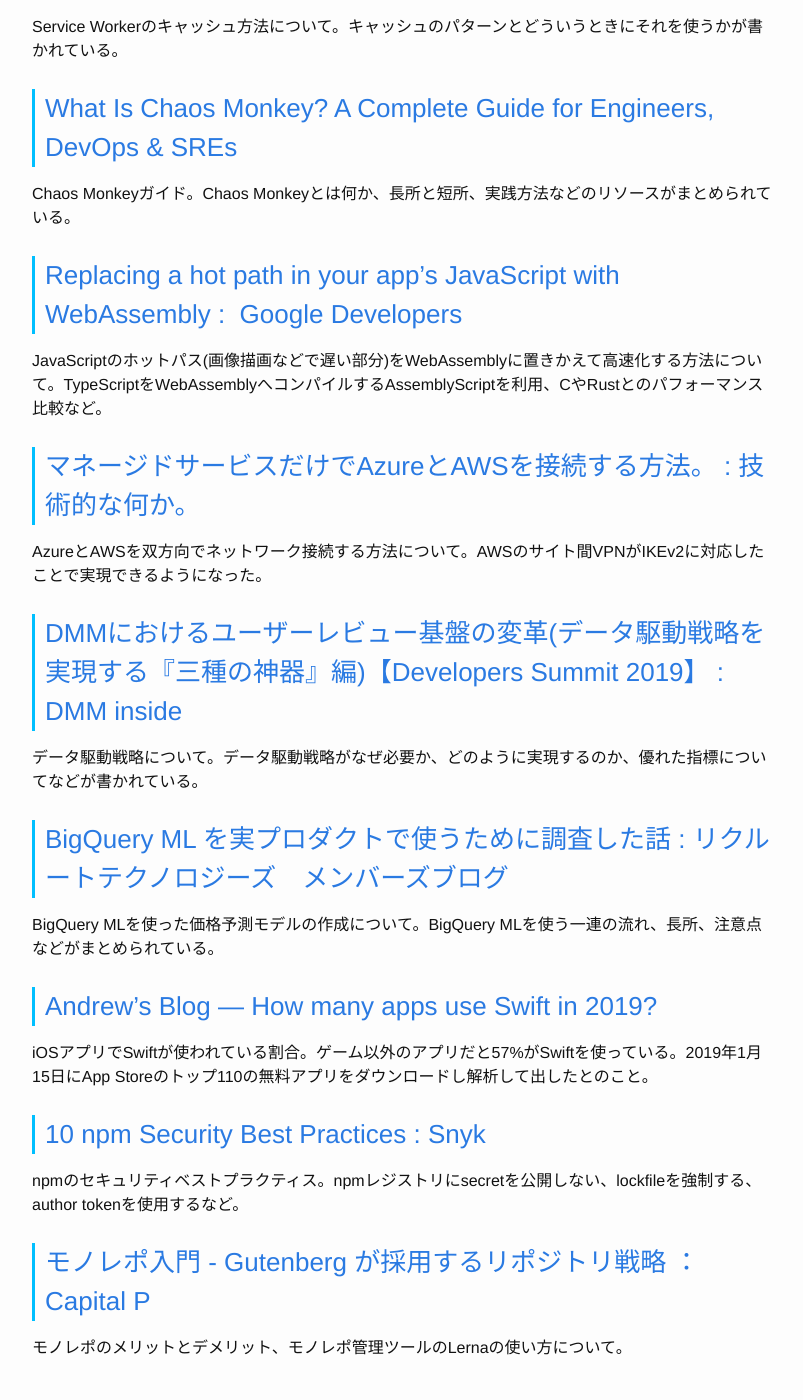
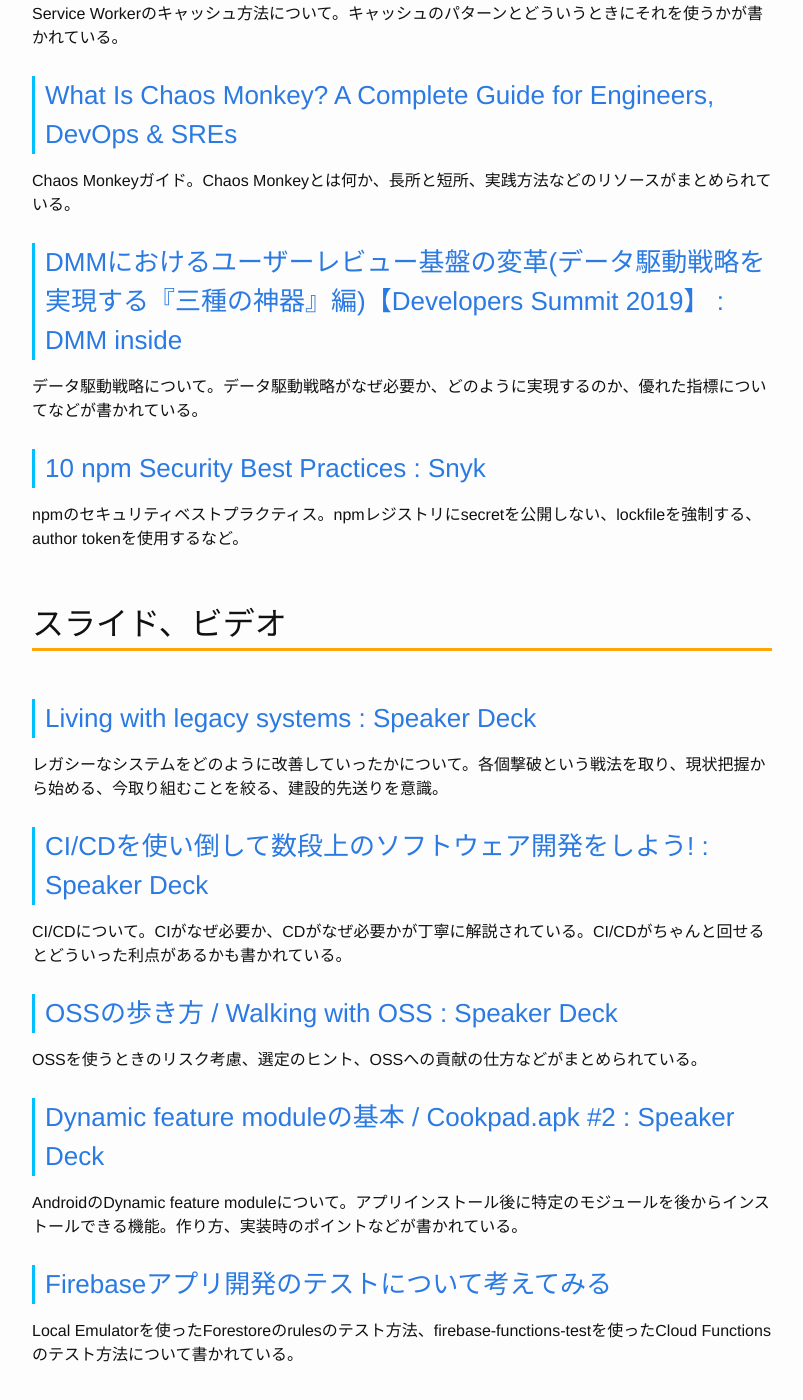
Before and after one commit to Gather-Tech/Gather-Tech.github.io, a Jekyll site: the page built from _posts/2019/2019-02-25-Gather139.md, in a window 1280 px wide and 1400 px high, scrolled down 2178 px. Shown: the whole window, without its empty margins (238-1041 px from the left). Built offline with Jekyll 4.4.1, drawn with Linux system fonts in a browser that asks for light colours; comment, search, counter and statistics services are not loaded; some of the changed text lies outside the part shown.

Commit message:
Reduced articles

```diff
--- a/_posts/2019/2019-02-25-Gather139.md
+++ b/_posts/2019/2019-02-25-Gather139.md
@@ -34,7 +34,7 @@
 
 - [早くも「.dev」ドメイン採用のWebサイトが続々登場。Web.devやOpenSource.dev、GitHub.dev、Slack.devなど : Publickey](https://www.publickey1.jp/blog/19/devwebwebdevopensourcedevgithubdevslackdev.html)
 - [Node.js Selected by Google for .dev Top Level Domain Early Access](https://medium.com/@nodejs/node-js-selected-by-google-for-dev-top-level-domain-early-access-6b0c5f9205f8)
--
+
 ### [モニタリングとアナリティクスのDatadogがAIによるWebアプリケーションテストのMadumbo を買収 : TechCrunch Japan](https://jp.techcrunch.com/2019/02/13/2019-02-12-datadog-acquires-app-testing-company-madumbo/)
 
 DatadogがWebアプリの自動テストツールを提供しているMadumboの買収を発表。
@@ -57,33 +57,13 @@
 
 Chaos Monkeyガイド。Chaos Monkeyとは何か、長所と短所、実践方法などのリソースがまとめられている。
 
-### [Replacing a hot path in your app's JavaScript with WebAssembly :  Google Developers](https://developers.google.com/web/updates/2019/02/hotpath-with-wasm)
-
-JavaScriptのホットパス(画像描画などで遅い部分)をWebAssemblyに置きかえて高速化する方法について。TypeScriptをWebAssemblyへコンパイルするAssemblyScriptを利用、CやRustとのパフォーマンス比較など。
-
-### [マネージドサービスだけでAzureとAWSを接続する方法。 : 技術的な何か。](http://level69.net/archives/26362)
-
-AzureとAWSを双方向でネットワーク接続する方法について。AWSのサイト間VPNがIKEv2に対応したことで実現できるようになった。
-
 ### [DMMにおけるユーザーレビュー基盤の変革(データ駆動戦略を実現する『三種の神器』編)【Developers Summit 2019】 : DMM inside](https://inside.dmm.com/entry/2019/02/19/devsumi-datadriven)
 
 データ駆動戦略について。データ駆動戦略がなぜ必要か、どのように実現するのか、優れた指標についてなどが書かれている。
 
-### [BigQuery ML を実プロダクトで使うために調査した話 : リクルートテクノロジーズ　メンバーズブログ](https://recruit-tech.co.jp/blog/2019/02/20/bigquery_ml_research2018/)
-
-BigQuery MLを使った価格予測モデルの作成について。BigQuery MLを使う一連の流れ、長所、注意点などがまとめられている。
-
-### [Andrew's Blog — How many apps use Swift in 2019?](https://blog.andrewmadsen.com/post/182862756395/how-many-apps-use-swift-in-2019)
-
-iOSアプリでSwiftが使われている割合。ゲーム以外のアプリだと57%がSwiftを使っている。2019年1月15日にApp Storeのトップ110の無料アプリをダウンロードし解析して出したとのこと。
-
 ### [10 npm Security Best Practices : Snyk](https://snyk.io/blog/ten-npm-security-best-practices/)
 
 npmのセキュリティベストプラクティス。npmレジストリにsecretを公開しない、lockfileを強制する、author tokenを使用するなど。
-
-### [モノレポ入門 - Gutenberg が採用するリポジトリ戦略 ： Capital P](https://capitalp.jp/2019/02/19/%E3%83%A2%E3%83%8E%E3%83%AC%E3%83%9D%E5%85%A5%E9%96%80-gutenberg-%E3%81%8C%E6%8E%A1%E7%94%A8%E3%81%99%E3%82%8B%E3%83%AA%E3%83%9D%E3%82%B8%E3%83%88%E3%83%AA%E6%88%A6%E7%95%A5/)
-
-モノレポのメリットとデメリット、モノレポ管理ツールのLernaの使い方について。
 
 ## スライド、ビデオ
 
@@ -109,10 +89,6 @@
 
 ## ツール、ライブラリ
 
-### [yarnaimo/vanilla-clipper: GitHub](https://github.com/yarnaimo/vanilla-clipper)
-
-CSS、Web fonts、Shasow DOM、画像等も含めWebサイトを保存するツール。Puppeteeを利用。
-
 ### [karthikv/purview: GitHub](https://github.com/karthikv/purview)
 
 サーバーサイドコンポーネントフレームワーク。サーバー側でコンポーネントをHTMLにレンダリングして送信、クラインとでHTMLを表示しサーバーにDOMイベントを通知する。
@@ -128,10 +104,6 @@
 ### [b4b4r07/stein: GitHub](https://github.com/b4b4r07/stein/)
 
 - [Kubernetes などの YAML を独自のルールをもとにテストする : tellme.tokyo](https://tellme.tokyo/post/2019/02/19/test-kubernetes-yaml/)
-
-### [lemire/simdjson: GitHub](https://github.com/lemire/simdjson)
-
-サイズの大きいJSONを高速にパースできるC++ライブラリ。
 
 ### [typicode/husky: GitHub](https://github.com/typicode/husky)
 
```
